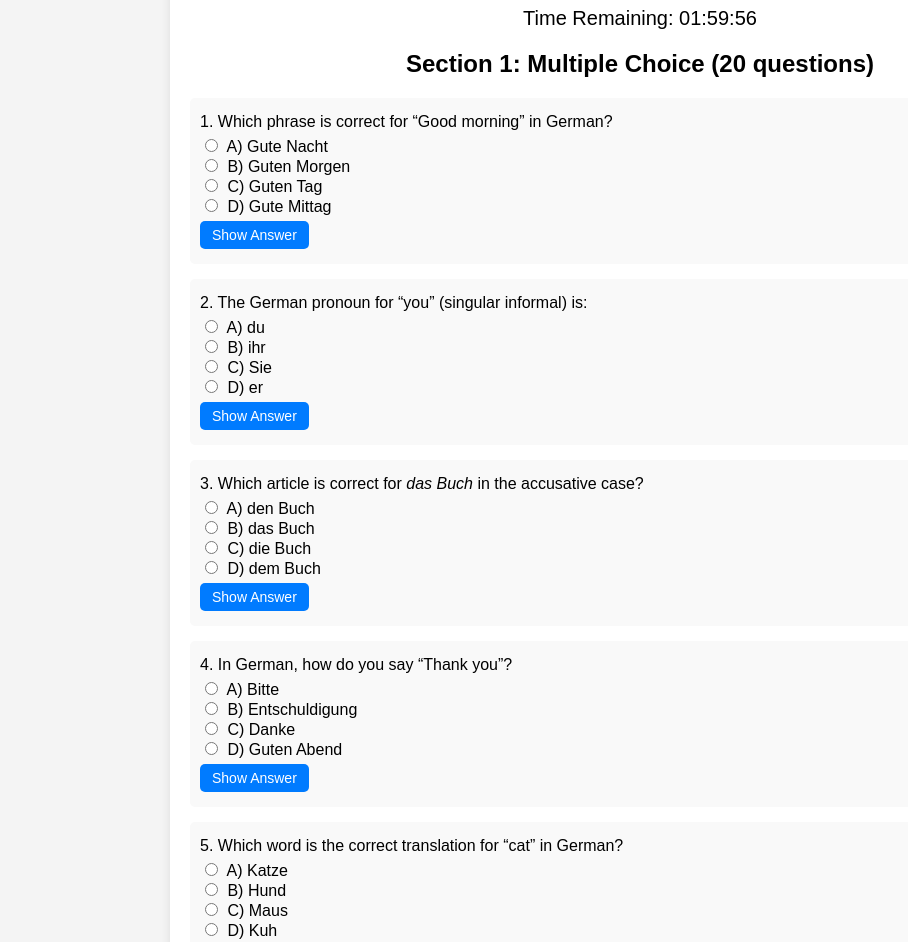
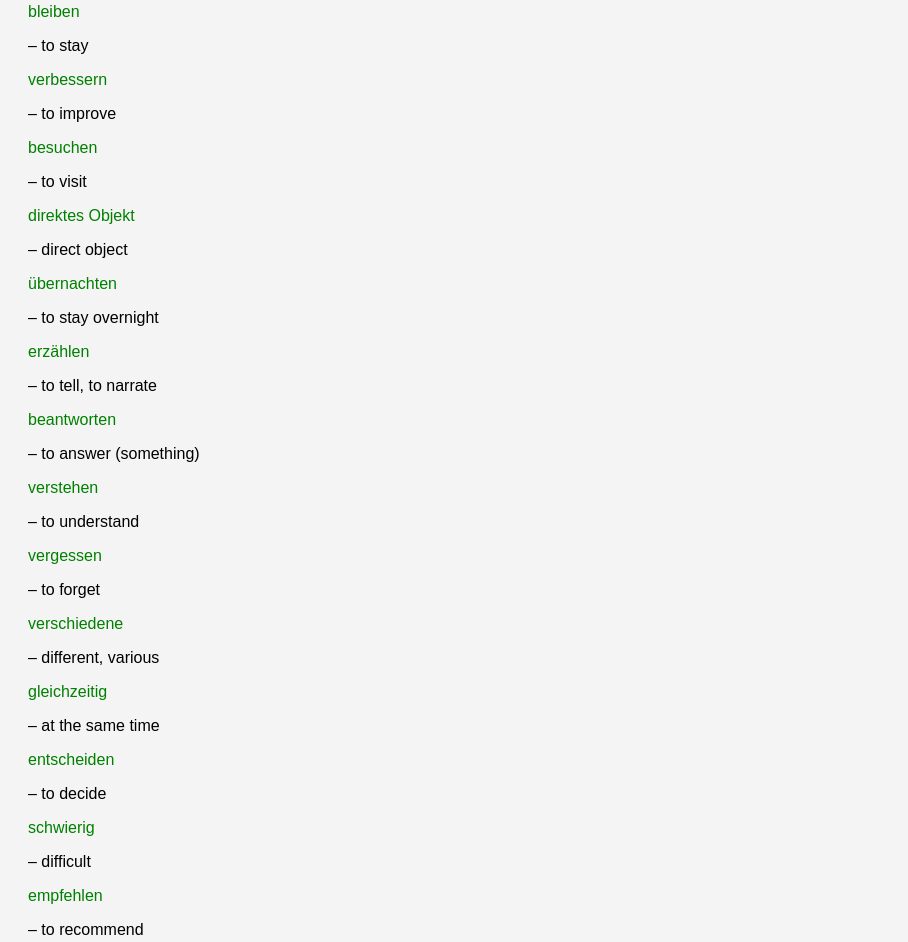
Before and after one commit to Ahmed-Nafee/Ahmed-Nafee.github.io, a plain HTML site: page index.html in a window 1280 px wide. Shown: the part 517-1459 px from the top of the page, without its empty margins (0-908 px from the left). Drawn offline with Linux system fonts and the light colour scheme.

Commit message:
Update index.html

```diff
--- a/index.html
+++ b/index.html
@@ -9,6 +9,9 @@
       background-color: #f4f4f4;
       font-family: Arial, sans-serif;
       padding: 20px;
+    }
+    .he{
+      color: green;
     }
     .container {
       max-width: 900px;
@@ -77,28 +80,29 @@
 </head>
 <body>
   <div>
-    fressen – to eat (for animals)<br>
-    wiederholen – to repeat<br>
-    kosten – to cost <br>
-    müssen – must<br>
-    Geschwister – siblings <br>
-    frühstücken – to have breakfast<br>
-    teuer – expensive<br>
-    bleiben – to stay<br>
-    verbessern – to improve<br>
-    besuchen – to visit<br>
-    direktes Objekt – direct object <br>
-    übernachten – to stay overnight <br>
-    erzählen – to tell, to narrate<br>
-    beantworten – to answer (something)<br>
-    verstehen – to understand<br>
-    vergessen – to forget<br>
-    verschiedene – different, various<br>
-    gleichzeitig – at the same time<br>
-    entscheiden – to decide<br>
-    schwierig – difficult<br>
-    empfehlen – to recommend<br>
-    erklären – to explain<br>
+
+    <p class="he">fressen </p>– to eat (for animals)<br>
+    <p class="he">wiederholen </p>– to repeat<br>
+    <p class="he">kosten </p>– to cost <br>
+    <p class="he">müssen </p>– must<br>
+    <p class="he">Geschwister </p>– siblings<br>
+    <p class="he">frühstücken </p>– to have breakfast<br>
+    <p class="he">teuer </p>– expensive<br>
+    <p class="he">bleiben </p>– to stay<br>
+    <p class="he">verbessern </p>– to improve<br>
+    <p class="he">besuchen </p>– to visit<br>
+    <p class="he">direktes Objekt</p> – direct object <br>
+    <p class="he">übernachten </p>– to stay overnight <br>
+    <p class="he">erzählen </p>– to tell, to narrate<br>
+    <p class="he">beantworten </p>– to answer (something)<br>
+    <p class="he">verstehen </p>– to understand<br>
+    <p class="he">vergessen </p>– to forget<br>
+    <p class="he">verschiedene </p>– different, various<br>
+    <p class="he">gleichzeitig </p>– at the same time<br>
+    <p class="he">entscheiden </p>– to decide<br>
+    <p class="he">schwierig </p>– difficult<br>
+    <p class="he">empfehlen </p>– to recommend<br>
+    <p class="he">erklären </p>– to explain<br>
   </div>
   <div class="container">
     <h1>German Exam</h1>
```
